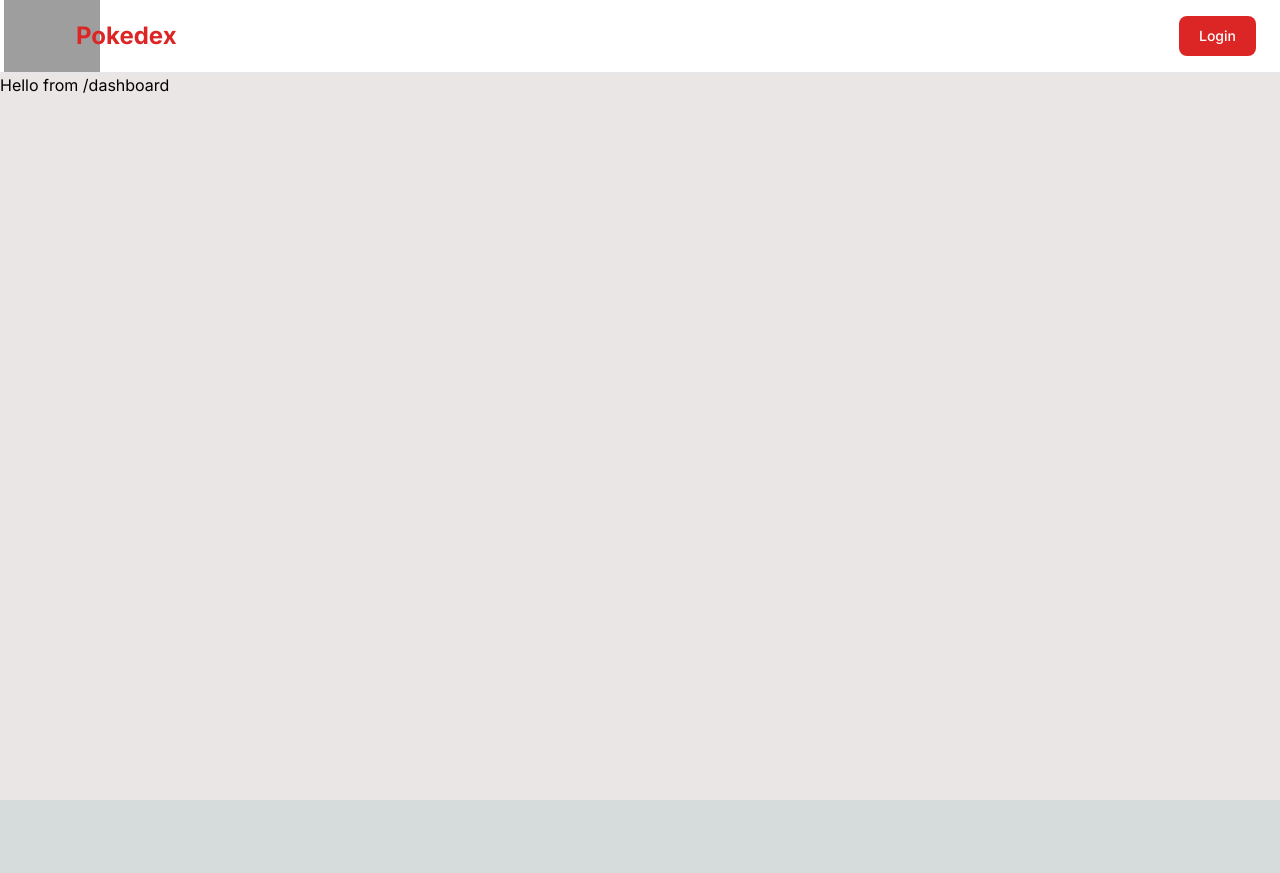
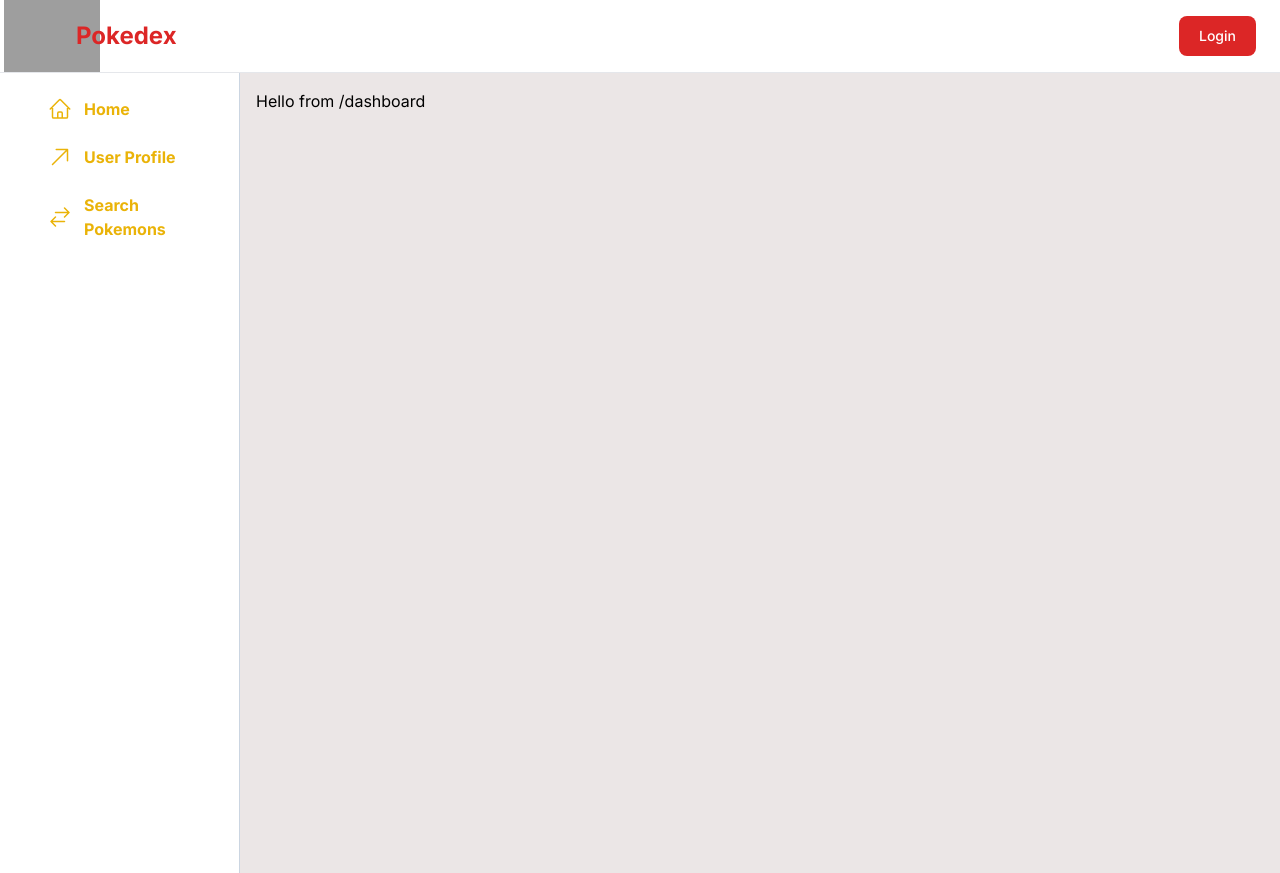
Before and after one commit to StoneRaptor5870/pokemon-app, a Next.js app: page /dashboard in a window 1280 px wide. Before the commit the page ends 800 px from the top, so only its background shows below. Built offline with nearby package versions, Linux system fonts and the light colour scheme; no server answers; grey boxes are pictures that could not be loaded.

Commit message:
sidebar and new routes - profile & search pokemons

```diff
--- /dev/null
+++ b/app/(dashboard)/layout.tsx
@@ -0,0 +1,107 @@
+"use client"
+
+import { SidebarItem } from "../../components/ui/SidebarItem";
+import { useState } from "react";
+
+export default function Layout({ children }: { children: React.ReactNode }): JSX.Element {
+  const [isSidebarOpen, setIsSidebarOpen] = useState(false);
+
+  return (
+    <div className="flex min-h-screen">
+      <div className={`fixed inset-0 z-30 flex-none w-60 p-4 bg-white border-r border-slate-300 transform ${isSidebarOpen ? 'translate-x-0' : '-translate-x-full'} md:relative md:translate-x-0 transition-transform duration-200 ease-in-out`}>
+        <div className="flex flex-col gap-2">
+          <SidebarItem href={"/dashboard"} icon={<HomeIcon />} title="Home" />
+          <SidebarItem href={"/profile"} icon={<P2PTransferIcon />} title="User Profile" />
+          <SidebarItem href={"/searchPokemons"} icon={<TransferIcon />} title="Search Pokemons" />
+          {/* <SidebarItem href={"/transactions"} icon={<TransactionsIcon />} title="Transactions" /> */}
+          {/* <SidebarItem href={"/p2pTransfer"} icon={<P2PTransferIcon />} title="P2P Transfer" />
+          <SidebarItem href={"/u2mTransfer"} icon={<P2PTransferIcon />} title="U2M Transfer"/> */}
+        </div>
+      </div>
+      <div className="flex flex-col flex-1 w-full">
+        <button
+          className="p-4 text-left md:hidden"
+          onClick={() => setIsSidebarOpen(!isSidebarOpen)}
+        >
+          <svg xmlns="http://www.w3.org/2000/svg" className="w-6 h-6" fill="none" viewBox="0 0 24 24" stroke="currentColor">
+            <path strokeLinecap="round" strokeLinejoin="round" strokeWidth="2" d="M4 6h16M4 12h16M4 18h16" />
+          </svg>
+        </button>
+        <main className="flex-1 p-4" onClick={() => setIsSidebarOpen(false)}>{children}</main>
+      </div>
+    </div>
+  );
+}
+
+function HomeIcon() {
+  return (
+    <svg
+      xmlns="http://www.w3.org/2000/svg"
+      fill="none"
+      viewBox="0 0 24 24"
+      strokeWidth="1.5"
+      stroke="currentColor"
+      className="w-6 h-6"
+    >
+      <path
+        strokeLinecap="round"
+        strokeLinejoin="round"
+        d="m2.25 12 8.954-8.955c.44-.439 1.152-.439 1.591 0L21.75 12M4.5 9.75v10.125c0 .621.504 1.125 1.125 1.125H9.75v-4.875c0-.621.504-1.125 1.125-1.125h2.25c.621 0 1.125.504 1.125 1.125V21h4.125c.621 0 1.125-.504 1.125-1.125V9.75M8.25 21h8.25"
+      />
+    </svg>
+  );
+}
+function TransferIcon() {
+  return (
+    <svg
+      xmlns="http://www.w3.org/2000/svg"
+      fill="none"
+      viewBox="0 0 24 24"
+      strokeWidth="1.5"
+      stroke="currentColor"
+      className="w-6 h-6"
+    >
+      <path
+        strokeLinecap="round"
+        strokeLinejoin="round"
+        d="M7.5 21 3 16.5m0 0L7.5 12M3 16.5h13.5m0-13.5L21 7.5m0 0L16.5 12M21 7.5H7.5"
+      />
+    </svg>
+  );
+}
+// function TransactionsIcon() {
+//   return (
+//     <svg
+//       xmlns="http://www.w3.org/2000/svg"
+//       fill="none"
+//       viewBox="0 0 24 24"
+//       strokeWidth="1.5"
+//       stroke="currentColor"
+//       className="w-6 h-6"
+//     >
+//       <path
+//         strokeLinecap="round"
+//         strokeLinejoin="round"
+//         d="M12 6v6h4.5m4.5 0a9 9 0 1 1-18 0 9 9 0 0 1 18 0Z"
+//       />
+//     </svg>
+//   );
+// }
+function P2PTransferIcon() {
+  return (
+    <svg
+      xmlns="http://www.w3.org/2000/svg"
+      fill="none"
+      viewBox="0 0 24 24"
+      strokeWidth="1.5"
+      stroke="currentColor"
+      className="w-6 h-6"
+    >
+      <path
+        strokeLinecap="round"
+        strokeLinejoin="round"
+        d="m4.5 19.5 15-15m0 0H8.25m11.25 0v11.25"
+      />
+    </svg>
+  );
+}
--- /dev/null
+++ b/app/(dashboard)/profile/page.tsx
@@ -0,0 +1,8 @@
+export default function Profile() {
+
+    return (
+        <>
+        hi from /profile.
+        </>
+    )
+}
--- /dev/null
+++ b/app/(dashboard)/searchPokemons/page.tsx
@@ -0,0 +1,8 @@
+export default function searchPokemons() {
+
+    return (
+        <>
+        hi from /searchPokemons.
+        </>
+    )
+}
--- a/app/signin/page.tsx
+++ b/app/signin/page.tsx
@@ -53,7 +53,7 @@ export default function SignIn() {
         />
         <form className="flex flex-col justify-center items-center bg-white" onSubmit={handleSubmit}>
           <h1 className="text-gray-800 font-bold text-2xl mb-1">
-            Hello Again Traveler!
+            Hello Again Traveller!
           </h1>
           <p className="text-sm font-normal text-gray-600 mb-7">Welcome Back</p>
           <div className="flex items-center border-2 py-2 px-3 rounded-2xl mb-4">
--- a/app/signup/page.tsx
+++ b/app/signup/page.tsx
@@ -56,7 +56,7 @@ export default function SignUp() {
         />
         <form className="bg-white" onSubmit={handleSubmit}>
           <h1 className="text-gray-800 font-bold text-2xl mb-1">
-            Hello Traveler!
+            Hello Traveller!
           </h1>
           <p className="text-sm font-normal text-gray-600 mb-7">Welcome</p>
           <div className="flex items-center border-2 py-2 px-3 rounded-2xl mb-4">
--- a/components/PokemonImage.tsx
+++ b/components/PokemonImage.tsx
@@ -1,4 +1,3 @@
-// components/PokemonImage.tsx
 "use client";
 
 import { useCallback } from "react";
--- /dev/null
+++ b/components/ui/SidebarItem.tsx
@@ -0,0 +1,33 @@
+"use client";
+import { usePathname, useRouter } from "next/navigation";
+import React from "react";
+
+export const SidebarItem = ({
+  href,
+  title,
+  icon,
+}: {
+  href: string;
+  title: string;
+  icon: React.ReactNode;
+}) => {
+  const router = useRouter();
+  const pathname = usePathname();
+  const selected = pathname === href;
+
+  return (
+    <div
+      className={`flex items-center ${selected ? "text-yellow-500" : "text-yellow-500"} cursor-pointer p-2 pl-8 hover:bg-gray-100 rounded-md`}
+      onClick={() => {
+        router.push(href);
+      }}
+    >
+      <div className="mr-3">{icon}</div>
+      <div
+        className={`font-bold ${selected ? "text-yellow-500" : "text-yellow-500"}`}
+      >
+        {title}
+      </div>
+    </div>
+  );
+};
```
